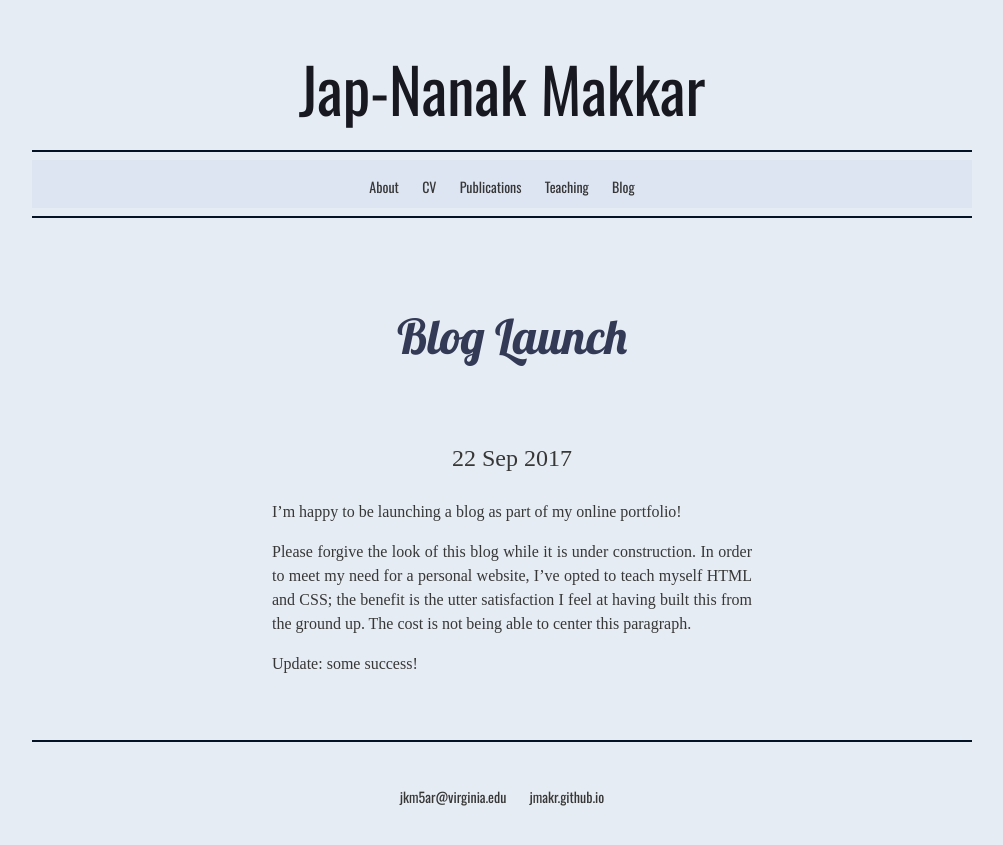
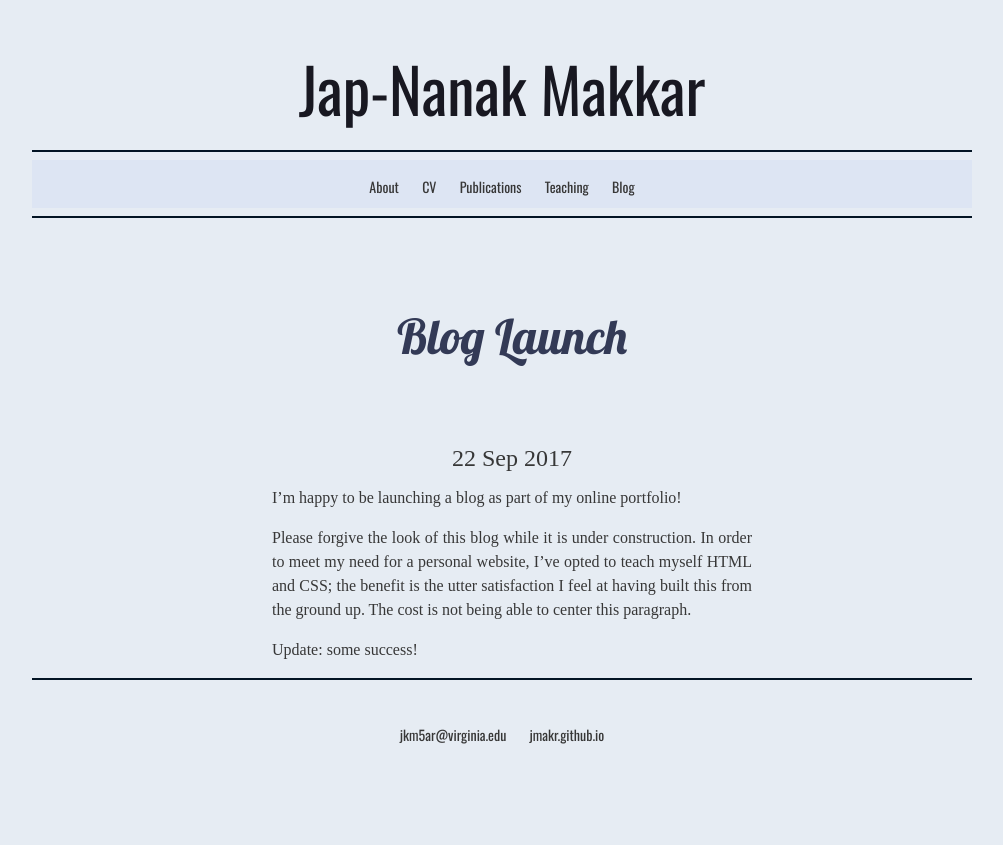
Before and after one commit to jmakr/jmakr.github.io, a Jekyll site: the page built from _posts/2017-09-22-Blog-Launch.md, in a window 1280 px wide. Shown: the top 845 px of the page, without its empty margins (138-1141 px from the left). Built offline with Jekyll 4.4.1, drawn with Linux system fonts in a browser that asks for light colours; some web fonts are replaced.

Commit message:
Update main.css

```diff
--- a/css/main.css
+++ b/css/main.css
@@ -145,7 +145,7 @@ body {
 	text-align: justify;
 	font-size: 26px;
 	line-height: 28px;
-	padding-bottom: 5%;
+
 	overflow: hidden;
 
 }
@@ -156,6 +156,7 @@ body {
 
 	margin-right: auto;
    	margin-left: auto;
+	padding-bottom: 10%;
 
 
 }
@@ -284,7 +285,7 @@ p4 {
     font-size: 24px;
     line-height: 24px;
     color:#373737;  /* charcoal  */
-    padding-bottom:5%;
+
 
 }
 
@@ -296,7 +297,7 @@ p5 {
     line-height: 24px;
     color:#373737;  /* charcoal  */
     text-align:justify;
-    padding-bottom:5%;
+
 
 }
 
```
